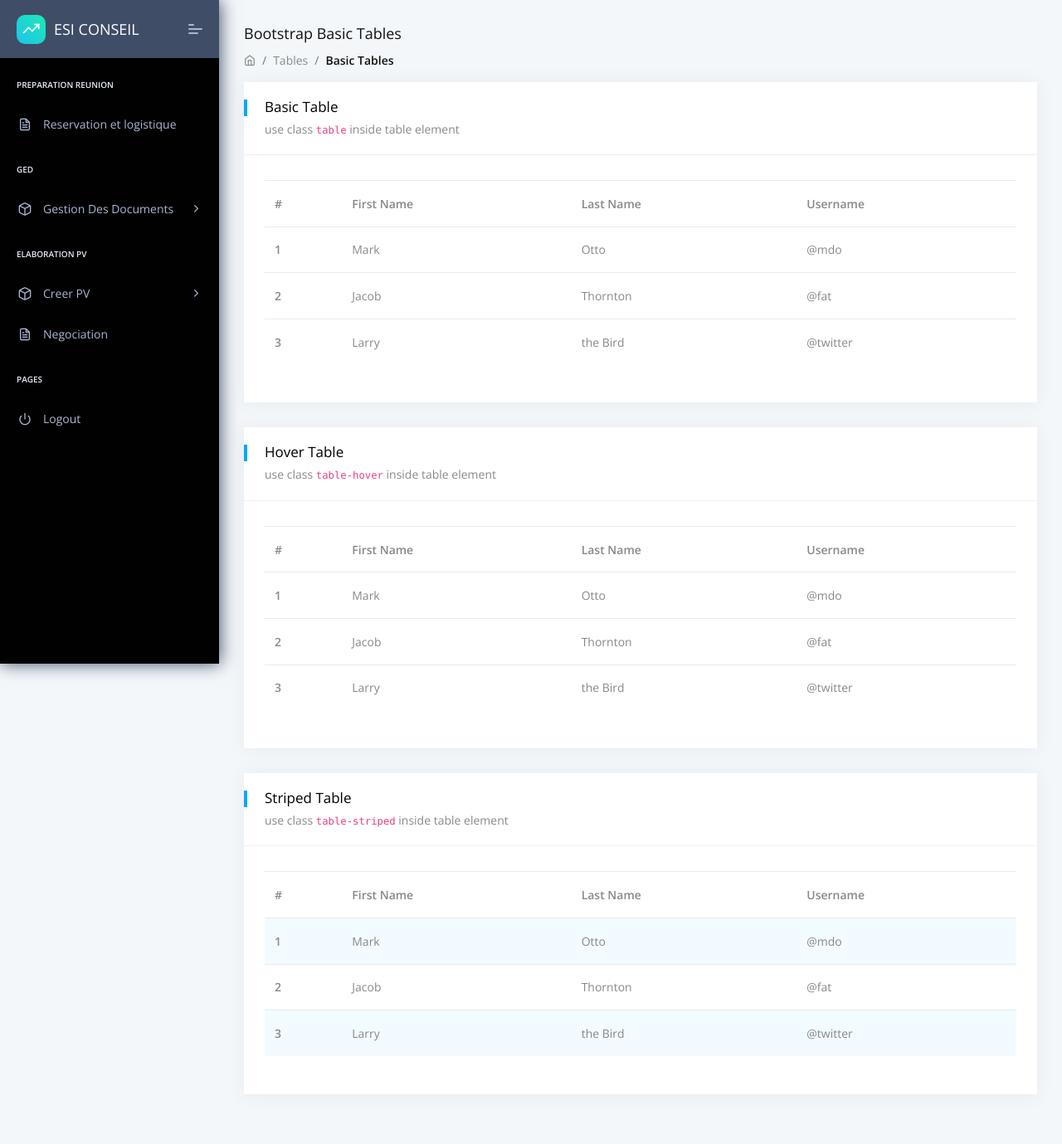
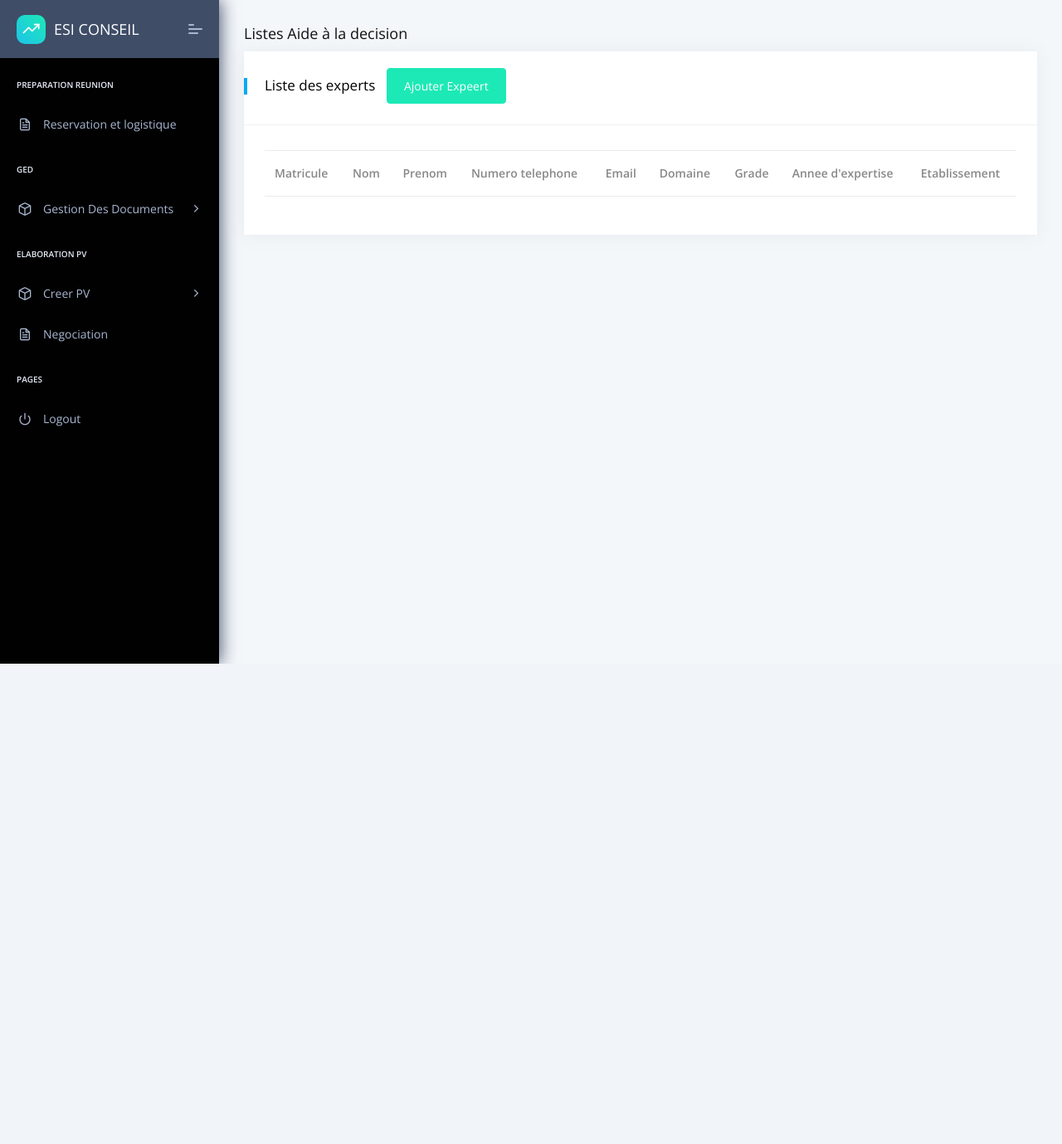
Before and after one commit to Nesrineheb/Gestion_des_Conseils, a Django app: page /ui-tables.html in a window 1280 px wide. Shown: the whole page at 83% size. After the commit the page ends 800 px from the top, so only its background shows below. Run offline with Django 3.2, Linux system fonts and the light colour scheme; the visitor is signed in with stand-in values (Sample User, id 1); lists and menus that the app fills with data are empty; some libraries are stand-ins or nearby versions.

Commit message:
AfficherExpert/AjouterExpert/Front+Back

```diff
--- a/app/urls.py
+++ b/app/urls.py
@@ -6,10 +6,13 @@ Copyright (c) 2019 - present AppSeed.us
 from django.urls import path, re_path
 from app import views
 from .views import my_view
+
 urlpatterns = [
 
     # The home page
     path('', views.index, name='home'),
+    path('expert', views.TousLesExpert, name='Expert'),
+
 
     # Matches any html file
     re_path(r'^.*\.*', views.pages, name='pages'),
--- a/app/views.py
+++ b/app/views.py
@@ -11,6 +11,8 @@ from django import template
 from django.shortcuts import redirect, render
 from .models import Document
 from .forms import DocumentForm
+from .models import Expert
+from .forms import ExpertForm
 
 @login_required(login_url="/login/")
 def index(request):
@@ -67,3 +69,19 @@ def my_view(request):
     # Render list page with the documents and the form
     context = {'documents': documents, 'form': form, 'message': message}
     return render(request, 'ui-collapse.html', context)
+
+def TousLesExpert(request):
+    if request.method == 'POST':
+        e =Expert()
+        e.Nom = request.POST.get('Nom')
+        e.Prenom = request.POST.get('Prenom')
+        e.Domaine = request.POST.get('Domaine')
+        e.Grade= request.POST.get('Grade')
+        e.Annee_expertise= request.POST.get('AnExp')
+        e.Etablissement =request.POST.get('Etablissement')
+        e.Num_teleph =request.POST.get('Num')
+        e.Email=request.POST.get('Email')
+        e.Matricule =request.POST.get('Matricule')
+        e.save()
+    listExperts = Expert.objects.all()
+    return render(request, "ui-tables.html", {"expert": listExperts})
--- a/core/templates/includes/sidebar.html
+++ b/core/templates/includes/sidebar.html
@@ -32,7 +32,7 @@
                         <ul class="pcoded-submenu">
                             <li class=""><a href="/index.html" class="">Archive electronique</a></li>
                             <li class=""><a href="/ui-collapse.html" class="">Reglementation</a></li>
-                            <li class=""><a href="/ui-tables.html" class="">List d'aide à la decision</a></li>
+                            <li class=""><a href="/expert" class="">List d'aide à la decision</a></li>
 
                               </ul>
                     </li>
--- a/core/templates/ui-tables.html
+++ b/core/templates/ui-tables.html
@@ -15,158 +15,181 @@
             <div class="row align-items-center">
             <div class="col-md-12">
                 <div class="page-header-title">
-                            <h5 class="m-b-10">Bootstrap Basic Tables</h5>
-                        </div>
-                        <ul class="breadcrumb">
-                            <li class="breadcrumb-item"><a href="index.html"><i class="feather icon-home"></i></a></li>
-                            <li class="breadcrumb-item"><a href="#!">Tables</a></li>
-                            <li class="breadcrumb-item"><a href="javascript:">Basic Tables</a></li>
-                        </ul>
+                <h5 class="m-b-10">Listes Aide à la decision</h5>
                 </div>
             </div>
             </div>
         </div>
-        <!-- [ breadcrumb ] end -->
+      </div>
+
+
          <div class="main-body">
             <div class="page-wrapper">
                                   <!-- [ Main Content ] start -->
                 <div class="row">
                     <!-- [ basic-table ] start -->
                     <div class="col-xl-12">
-                        <div class="card">
+                        <div class="card" >
                             <div class="card-header">
-                                <h5>Basic Table</h5>
-                                <span class="d-block m-t-5">use class <code>table</code> inside table element</span>
+                                <h5>Liste des experts</h5>
+                                <button type="button" class="btn btn-success"  data-toggle="modal" data-target="#replyModal" >Ajouter Expeert</button>
                             </div>
                             <div class="card-block table-border-style">
                                 <div class="table-responsive">
                                     <table class="table">
                                         <thead>
                                             <tr>
-                                                <th>#</th>
-                                                <th>First Name</th>
-                                                <th>Last Name</th>
-                                                <th>Username</th>
+                                                <th>Matricule</th>
+                                                <th>Nom</th>
+                                                <th>Prenom</th>
+                                                <th>Numero telephone</th>
+                                                <th>Email</th>
+                                                <th>Domaine</th>
+                                                 <th>Grade</th>
+                                                 <th>Annee d'expertise</th>
+                                                <th>Etablissement</th>
                                             </tr>
+
                                         </thead>
                                         <tbody>
+                                         {% for e in expert %}
                                          <tr>
-                                                <th scope="row">1</th>
-                                                <td>Mark</td>
-                                                <td>Otto</td>
-                                                <td>@mdo</td>
+
+                                            <td >{{e.Matricule}} </td>
+                                            <td >{{e.Nom}}</td>
+                                            <td >
+                                                {{e.Prenom}}
+                                            </td>
+                                            <td >
+                                                {{e.Num}}
+                                            </td>
+                                            <td >
+                                                {{e.Email}}
+                                            </td>
+                                            <td>
+                                                {{e.Domaine}}
+                                            </td>
+                                            <td>
+                                                {{e.Grade}}
+                                            </td>
+                                            <td>
+                                                {{e.AnExp}}
+                                            </td>
+                                            <td>
+                                                {{e.Etablissement}}
+                                            </td>
+
                                             </tr>
-                                            <tr>
-                                                <th scope="row">2</th>
-                                                <td>Jacob</td>
-                                                <td>Thornton</td>
-                                                <td>@fat</td>
-                                            </tr>
-                                            <tr>
-                                                <th scope="row">3</th>
-                                                <td>Larry</td>
-                                                <td>the Bird</td>
-                                                <td>@twitter</td>
-                                            </tr>
+                                         {% endfor %}
                                         </tbody>
                                     </table>
                                 </div>
                             </div>
                         </div>
                     </div>
-                    <!-- [ basic-table ] end -->
 
-                    <!-- [ Hover-table ] start -->
-                    <div class="col-xl-12">
-                        <div class="card">
-                            <div class="card-header">
-                                <h5>Hover Table</h5>
-                                <span class="d-block m-t-5">use class <code>table-hover</code> inside table element</span>
+
                 </div>
-                            <div class="card-block table-border-style">
-                                <div class="table-responsive">
-                                    <table class="table table-hover">
-                                        <thead>
-                                            <tr>
-                                                <th>#</th>
-                                                <th>First Name</th>
-                                                <th>Last Name</th>
-                                                <th>Username</th>
-                                            </tr>
-                                        </thead>
-                                        <tbody>
-                                            <tr>
-                                                <th scope="row">1</th>
-                                                <td>Mark</td>
-                                                <td>Otto</td>
-                                                <td>@mdo</td>
-                                            </tr>
-                                            <tr>
-                                                <th scope="row">2</th>
-                                                <td>Jacob</td>
-                                                <td>Thornton</td>
-                                                <td>@fat</td>
-                                            </tr>
-                                            <tr>
-                                                <th scope="row">3</th>
-                                                <td>Larry</td>
-                                                <td>the Bird</td>
-                                                <td>@twitter</td>
-                                            </tr>
-                                        </tbody>
-                                    </table>
+                <!-- [ Main Content ] end -->
             </div>
         </div>
     </div>
+     <!-- Modal -->
+        <div class="modal fade" id="replyModal" tabindex="-1" role="dialog" aria-labelledby="exampleModalLabel" aria-hidden="true">
+        <div class="modal-dialog">
+            <div class="modal-content">
+            <div class="modal-header">
+               <div>
+                <h5 class="modal-title" id="exampleModalLabel">Ajouter un Expert  </h5>
+                <font color="red"> All fields are required</font>
                 </div>
-                    <!-- [ Hover-table ] end -->
+                <button type="button" class="close" data-dismiss="modal" aria-label="Close">
+                <span aria-hidden="true">&times;</span>
+                </button>
+            </div>
+         <div class="modal-body">
+                         <form action="#" method="POST">
+                                    {% csrf_token %}
+                                    <!-- Form -->
 
-                    <!-- [ stiped-table ] start -->
-                    <div class="col-xl-12">
-                        <div class="card">
-                            <div class="card-header">
-                                <h5>Striped Table</h5>
-                                <span class="d-block m-t-5">use class <code>table-striped</code> inside table element</span>
-                            </div>
-                            <div class="card-block table-border-style">
-                                <div class="table-responsive">
-                                    <table class="table table-striped">
-                                        <thead>
-                                            <tr>
-                                                <th>#</th>
-                                                <th>First Name</th>
-                                                <th>Last Name</th>
-                                                <th>Username</th>
-                                            </tr>
-                                        </thead>
-                                        <tbody>
-                                            <tr>
-                                                <th scope="row">1</th>
-                                                <td>Mark</td>
-                                                <td>Otto</td>
-                                                <td>@mdo</td>
-                                            </tr>
-                                            <tr>
-                                                <th scope="row">2</th>
-                                                <td>Jacob</td>
-                                                <td>Thornton</td>
-                                                <td>@fat</td>
-                                            </tr>
-                                            <tr>
-                                                <th scope="row">3</th>
-                                                <td>Larry</td>
-                                                <td>the Bird</td>
-                                                <td>@twitter</td>
-                                            </tr>
-                                        </tbody>
-                                    </table>
+
+                                    <div class="form-group">
+                                     <div class="form-group mb-4">
+                                            <label>Matricule de l'expert</label>
+                                            <div class="input-group">
+
+                                                <input type="text" placeholder="Matricule de l'expert" class="form-control" name="Matricule" required>
                                             </div>
                                         </div>
+                                    <div class="form-group mb-4">
+                                        <label >Nom de l'expert</label>
+                                        <div class="input-group">
+
+                                            <input type="text" class="form-control" placeholder="Nom de l'expert" name="Nom" required>
                                         </div>
                                     </div>
-                    <!-- [ stiped-table ] end -->
+                                        <!-- Form -->
+                                        <div class="form-group mb-4">
+                                            <label>Prénom de l'expert</label>
+                                            <div class="input-group">
+
+                                                <input type="text" placeholder="Prénom de l'expert" class="form-control" name="Prenom" required>
                                             </div>
-                <!-- [ Main Content ] end -->
+                                        </div>
+                                        <!-- End of Form -->
+                                        <!-- Form -->
+
+                                        <div class="form-group mb-4">
+                                            <label>Grade de l'expert</label>
+                                            <div class="input-group">
+
+                                                <input type="text" placeholder="Grade de l'expert" class="form-control" name="Grade" required>
+                                            </div>
+                                        </div>
+                                        <div class="form-group mb-4">
+                                            <label>Domaine de l'expert</label>
+                                            <div class="input-group">
+
+                                                <input type="text" placeholder="Domaine de l'expert" class="form-control" name="Domaine" required>
+                                            </div>
+                                        </div>
+                                        <div class="form-group mb-4">
+                                            <label>Nombre d'annee d'expertise  de l'expert</label>
+                                            <div class="input-group">
+
+                                                <input type="text" placeholder="Nombre d'annee d'expertise" class="form-control" name="AnExp" required>
+                                            </div>
+                                        </div>
+                                        <div class="form-group mb-4">
+                                            <label>Etblisement de l'expert</label>
+                                            <div class="input-group">
+
+                                                <input type="text" placeholder="Etblisement de l'expert" class="form-control" name="Etablissement" required>
+                                            </div>
+                                        </div>
+                                         <div class="form-group mb-4">
+                                            <label>Email de l'expert</label>
+                                            <div class="input-group">
+
+                                                <input type="text" placeholder="Email de l'expert" class="form-control" name="Email" required>
+                                            </div>
+                                        </div>
+                                        <div class="form-group mb-4">
+                                            <label>Numero de telephone de l'expert</label>
+                                            <div class="input-group">
+
+                                                <input type="text" placeholder="Num" class="form-control" name="Num" required>
+                                            </div>
+                                        </div>
+                                        <!-- End of Form -->
+                                    </div>
+                                   <div class="modal-footer">
+                                        {% comment %} <button type="button" class="btn btn-secondary" data-dismiss="modal">Close</button> {% endcomment %}
+                                        <button type="submit" class="btn btn-primary btn-block" id="reply_button" value="expert" >Confirmer</button>
+                                    </div>
+                                </form>
+            </div>
+
             </div>
         </div>
         </div>
```
Also changed, not shown: app/forms.py (+8 -1 lines), app/models.py (+11 -1 lines), app/migrations/0003_expert.py (added). Lines whose indentation alone changed are shown as unchanged.
